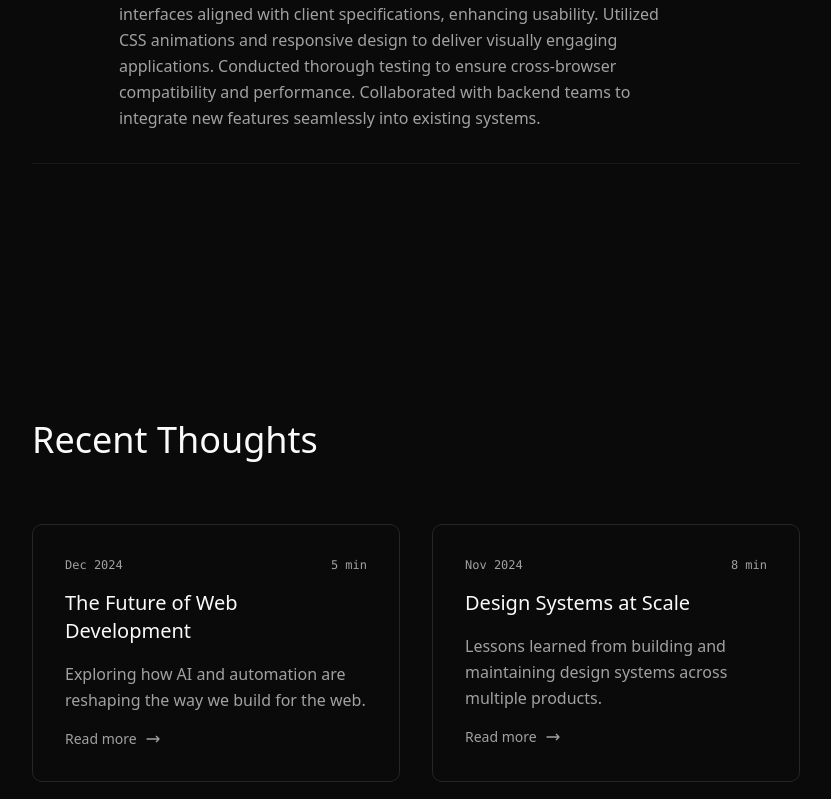
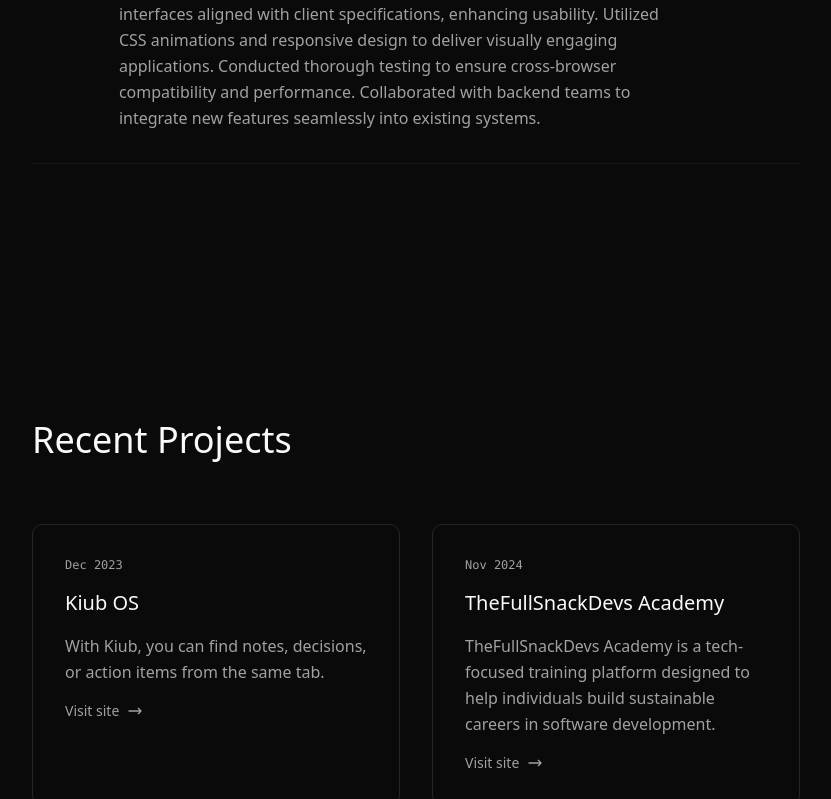
Before and after one commit to idungstanley/new-portfolio, a Next.js app: page / in a window 1280 px wide. Shown: the part 2001-2800 px from the top of the page, without its empty margins (224-1055 px from the left). Built offline with nearby package versions, Linux system fonts and the light colour scheme.

Commit message:
Add udpate

```diff
--- a/app/page.tsx
+++ b/app/page.tsx
@@ -123,7 +123,7 @@ export default function Home() {
           <div className="space-y-12 sm:space-y-16">
             <div className="flex flex-col sm:flex-row sm:items-end sm:justify-between gap-4">
               <h2 className="text-3xl sm:text-4xl font-light">Selected Work</h2>
-              <div className="text-sm text-muted-foreground font-mono">2017 — 2025</div>
+              <div className="text-sm text-muted-foreground font-mono">2017 — 2022</div>
             </div>
 
             <div className="space-y-8 sm:space-y-12">
@@ -190,36 +190,28 @@ export default function Home() {
           className="min-h-screen py-20 sm:py-32 opacity-0"
         >
           <div className="space-y-12 sm:space-y-16">
-            <h2 className="text-3xl sm:text-4xl font-light">Recent Thoughts</h2>
+            <h2 className="text-3xl sm:text-4xl font-light">Recent Projects</h2>
 
             <div className="grid gap-6 sm:gap-8 lg:grid-cols-2">
               {[
                 {
-                  title: "The Future of Web Development",
-                  excerpt: "Exploring how AI and automation are reshaping the way we build for the web.",
-                  date: "Dec 2024",
-                  readTime: "5 min",
+                  title: "Kiub OS",
+                  excerpt: "With Kiub, you can find notes, decisions, or action items from the same tab.",
+                  date: "Dec 2023",
+                  // readTime: "5 min",
+                  link: "https://staging.kiub.ai/"
                 },
                 {
-                  title: "Design Systems at Scale",
-                  excerpt: "Lessons learned from building and maintaining design systems across multiple products.",
+                  title: "TheFullSnackDevs Academy",
+                  excerpt: "TheFullSnackDevs Academy is a tech-focused training platform designed to help individuals build sustainable careers in software development.",
                   date: "Nov 2024",
-                  readTime: "8 min",
-                },
-                {
-                  title: "Performance-First Development",
-                  excerpt: "Why performance should be a first-class citizen in your development workflow.",
-                  date: "Oct 2024",
-                  readTime: "6 min",
-                },
-                {
-                  title: "The Art of Code Review",
-                  excerpt: "Building better software through thoughtful and constructive code reviews.",
-                  date: "Sep 2024",
-                  readTime: "4 min",
-                },
+                  // readTime: "8 min",
+                  link: "https://academy.thefullsnackdevs.com/"
+                }
               ].map((post, index) => (
-                <article
+                <Link
+                  href={post.link}
+                  target="_blank"
                   key={index}
                   className="group p-6 sm:p-8 border border-border rounded-lg hover:border-muted-foreground/50 transition-all duration-500 hover:shadow-lg cursor-pointer"
                 >
@@ -235,8 +227,8 @@ export default function Home() {
 
                     <p className="text-muted-foreground leading-relaxed">{post.excerpt}</p>
 
-                    <div className="flex items-center gap-2 text-sm text-muted-foreground group-hover:text-foreground transition-colors duration-300">
-                      <span>Read more</span>
+                    <Link href={post.link} target="_blank"  className="flex items-center gap-2 text-sm text-muted-foreground group-hover:text-foreground transition-colors duration-300">
+                      <span>Visit site</span>
                       <svg
                         className="w-4 h-4 transform group-hover:translate-x-1 transition-transform duration-300"
                         fill="none"
@@ -250,9 +242,9 @@ export default function Home() {
                           d="M17 8l4 4m0 0l-4 4m4-4H3"
                         />
                       </svg>
-                    </div>
+                    </Link>
                   </div>
-                </article>
+                </Link>
               ))}
             </div>
           </div>
@@ -293,6 +285,7 @@ export default function Home() {
               <div className="grid grid-cols-1 sm:grid-cols-2 gap-4">
                 {[
                   { name: "GitHub", handle: "@idungstanley", url: "https://github.com/idungstanley" },
+                  { name: "X", handle: "@thecodedchamp", url: "https://x.com/thecodedchamp" },
                   { name: "LinkedIn", handle: "stanley1dung", url: "https://www.linkedin.com/in/stanley1dung" },
                 ].map((social) => (
                   <Link
```
